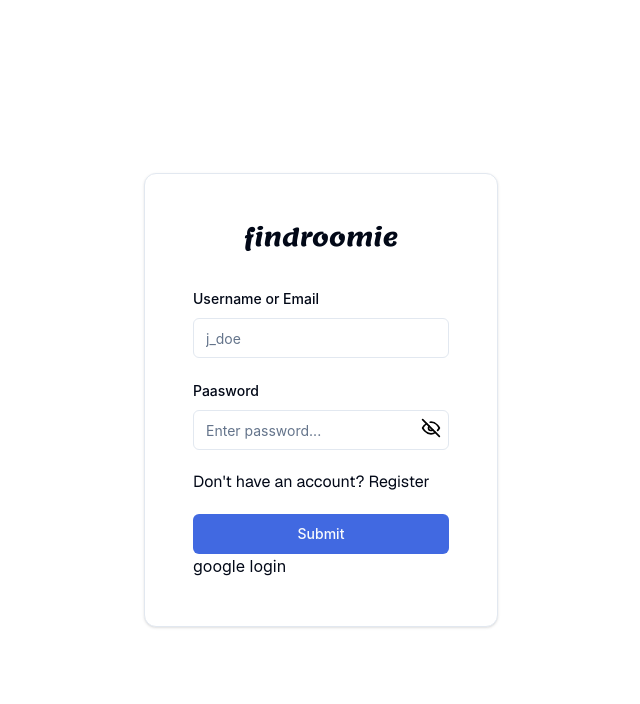
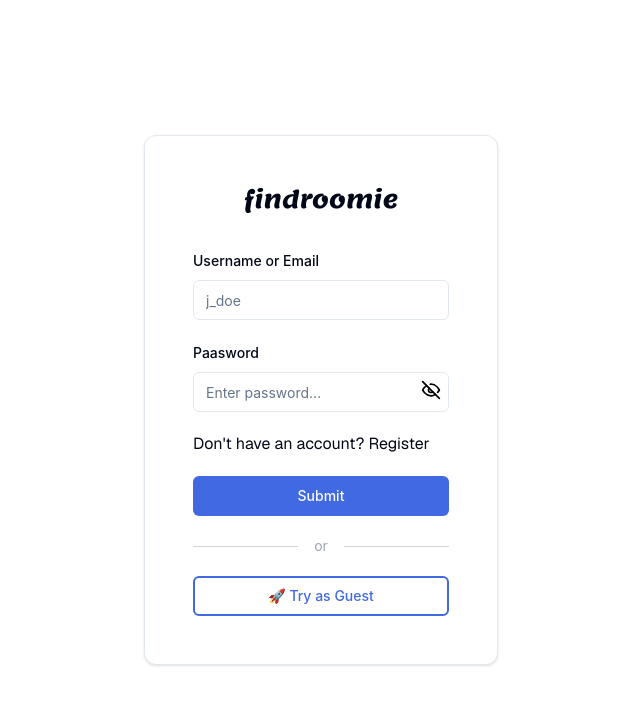
Before and after one commit to muhammedanaskhan/find-roomie, a Next.js app in the folder Frontend/: page /login in a window 1280 px wide. Shown: the top 704 px of the page, without its empty margins (319-959 px from the left). Built offline with nearby package versions, Linux system fonts and the light colour scheme.

Commit message:
add guest ligin

```diff
--- a/Frontend/src/components/LoginForm/LoginForm.tsx
+++ b/Frontend/src/components/LoginForm/LoginForm.tsx
@@ -145,6 +145,59 @@ export function LoginForm() {
         window.location.href = `https://find-roomie.onrender.com/api/v1/users/google`; // Correct route
     };
 
+    const handleGuestLogin = async () => {
+        try {
+            NProgress.start();
+            const guestCredentials = {
+                email: "guest@findroomie.co",
+                password: "Guest@123"
+            };
+
+            const result = await loginUser(guestCredentials);
+
+            if (result.data.accessToken) {
+                localStorage.setItem('accessToken', result.data.accessToken);
+
+                const userDetails = await getUser();
+                dispatch(setAuth({
+                    userName: userDetails.data.fullName,
+                    email: userDetails.data.email,
+                    accessToken: result.data.accessToken,
+                    isUserAuthenticated: true,
+                    avatar: userDetails.data.avatar
+                }));
+
+                await new Promise((resolve) => setTimeout(resolve, 100));
+
+                NProgress.done();
+                toast.success(`Logged in as Guest!`);
+
+                const responseIsUserAuthenticated = result.data.isUserAuthenticated;
+                if (!responseIsUserAuthenticated) {
+                    localStorage.setItem('isUserAuthenticated', 'false');
+                    router.push('/login/personal-details');
+                } else {
+                    router.push('/');
+                }
+
+                const responseAccessToken = result.data.accessToken;
+                const decodedToken = jwtDecode<{ exp: number }>(responseAccessToken);
+                const accessTokenExpiry = decodedToken.exp;
+                const accessTokenExpiryTime = new Date(accessTokenExpiry * 1000);
+                localStorage.setItem('accessTokenExpiryTime', accessTokenExpiryTime.toString());
+            }
+        } catch (error) {
+            NProgress.done();
+            const axiosError = error as AxiosError;
+            if (axiosError?.response?.status === 400) {
+                const errorData: any = axiosError.response.data;
+                toast.error(errorData.message);
+            } else {
+                toast.error('Guest login failed. Please try again.');
+            }
+        }
+    };
+
     return (
         <>
             <Card className=" p-6 sm:p-10 lg:p-12">
@@ -201,10 +254,24 @@ export function LoginForm() {
 
                         <p>Don&apos;t have an account? <span><Link href='/register'>Register</Link></span></p>
                         <Button type="submit" className="w-full  hover:bg-primaryBlue bg-primaryBlue">Submit</Button>
+
+                        <div className="relative flex items-center my-4">
+                            <div className="flex-grow border-t border-gray-300"></div>
+                            <span className="flex-shrink mx-4 text-gray-400 text-sm">or</span>
+                            <div className="flex-grow border-t border-gray-300"></div>
+                        </div>
+
+                        <Button
+                            type="button"
+                            onClick={handleGuestLogin}
+                            variant="outline"
+                            className="w-full border-2 border-primaryBlue text-primaryBlue hover:bg-primaryBlue hover:text-white transition-colors"
+                        >
+                            🚀 Try as Guest
+                        </Button>
                     </form>
                 </Form>
                 {/* <button className="btn" onClick={getAccessToken}>generate access token</button> */}
-                <button className="" onClick={handleGoogleLogin}>google login</button>
             </Card>
 
         </>
--- a/Frontend/src/components/RegisterForm/RegisterForm.tsx
+++ b/Frontend/src/components/RegisterForm/RegisterForm.tsx
@@ -170,6 +170,50 @@ export function RegisterForm() {
         setShowPassword(!showPassword)
     }
 
+    const handleGuestLogin = async () => {
+        try {
+            NProgress.start();
+            const guestCredentials = {
+                email: "guest@findroomie.co",
+                password: "Guest@123"
+            };
+
+            const loginResult = await loginUser(guestCredentials);
+
+            if (loginResult.data.accessToken) {
+                const responseAccessToken = loginResult.data.accessToken;
+                const decodedToken = jwtDecode<{ exp: number }>(responseAccessToken);
+                const accessTokenExpiry = decodedToken.exp;
+                const accessTokenExpiryTime = new Date(accessTokenExpiry * 1000);
+
+                localStorage.setItem('accessToken', responseAccessToken);
+                localStorage.setItem('accessTokenExpiryTime', accessTokenExpiryTime.toString());
+
+                dispatch(
+                    setAuth({
+                        userName: loginResult.data.userName,
+                        email: loginResult.data.email,
+                        accessToken: responseAccessToken
+                    })
+                );
+
+                NProgress.done();
+                toast.success(`Logged in as Guest!`);
+
+                const responseIsUserAuthenticated = loginResult.data.isUserAuthenticated;
+                if (!responseIsUserAuthenticated) {
+                    localStorage.setItem('isUserAuthenticated', 'false');
+                    router.push('/login/personal-details');
+                } else {
+                    router.push('/');
+                }
+            }
+        } catch (error) {
+            NProgress.done();
+            toast.error('Guest login failed. Please try again.');
+        }
+    };
+
     return (
         <Card className=" p-6 sm:p-10 lg:p-12">
             <div className='flex justify-center items-center mb-8'>
@@ -267,6 +311,21 @@ export function RegisterForm() {
                     <p>Already have an account? <span><Link href='/login'>Login</Link></span></p>
                     <Button type="submit" className="w-full hover:bg-primaryBlue  bg-primaryBlue">Submit</Button>
 
+                    <div className="relative flex items-center my-4">
+                        <div className="flex-grow border-t border-gray-300"></div>
+                        <span className="flex-shrink mx-4 text-gray-400 text-sm">or</span>
+                        <div className="flex-grow border-t border-gray-300"></div>
+                    </div>
+
+                    <Button
+                        type="button"
+                        onClick={handleGuestLogin}
+                        variant="outline"
+                        className="w-full border-2 border-primaryBlue text-primaryBlue hover:bg-primaryBlue hover:text-white transition-colors"
+                    >
+                        🚀 Try as Guest
+                    </Button>
+
                 </form>
             </Form>
         </Card>
```
